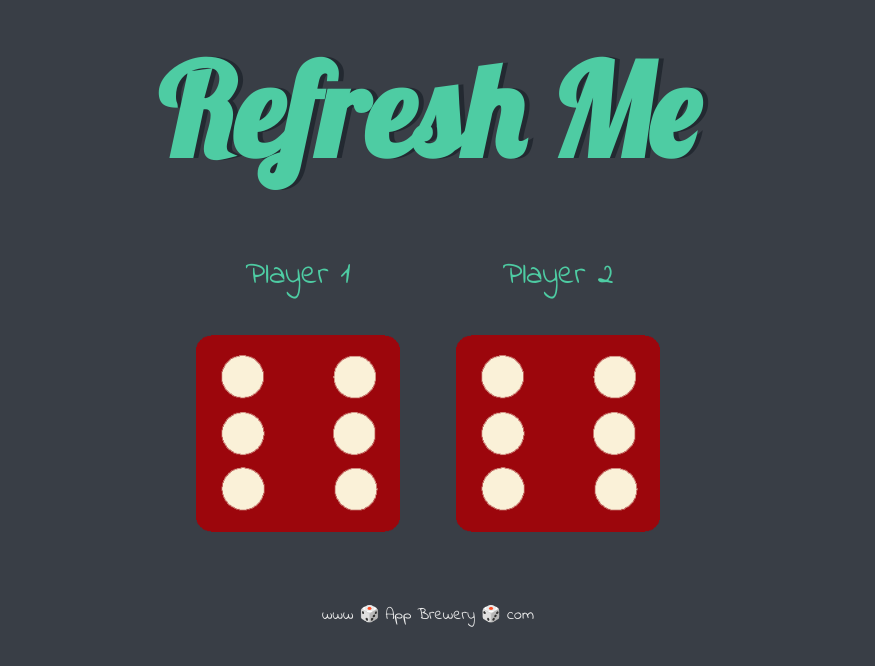
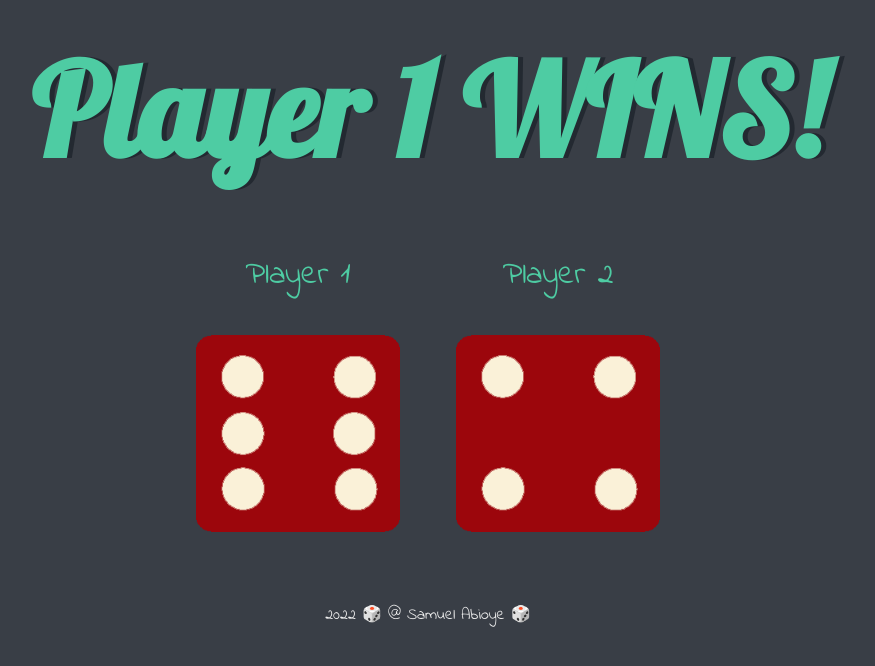
Before and after one commit to AbioyeSamuel/Dice-Game, a plain HTML site: page index.html in a window 1280 px wide. Shown: the whole page, without its empty margins (212-1087 px from the left). Drawn offline with Linux system fonts and the light colour scheme.

Commit message:
Update index.html

```diff
--- a/index.html
+++ b/index.html
@@ -25,11 +25,11 @@
       </div>
 
     </div>
-    <script src="dicee.js" charset="utf-8"></script>
+    <script src="index.js" charset="utf-8"></script>
 
   </body>
 
   <footer>
-    www 🎲 App Brewery 🎲 com
+    2022 🎲 @  Samuel Abioye 🎲
   </footer>
 </html>
```
